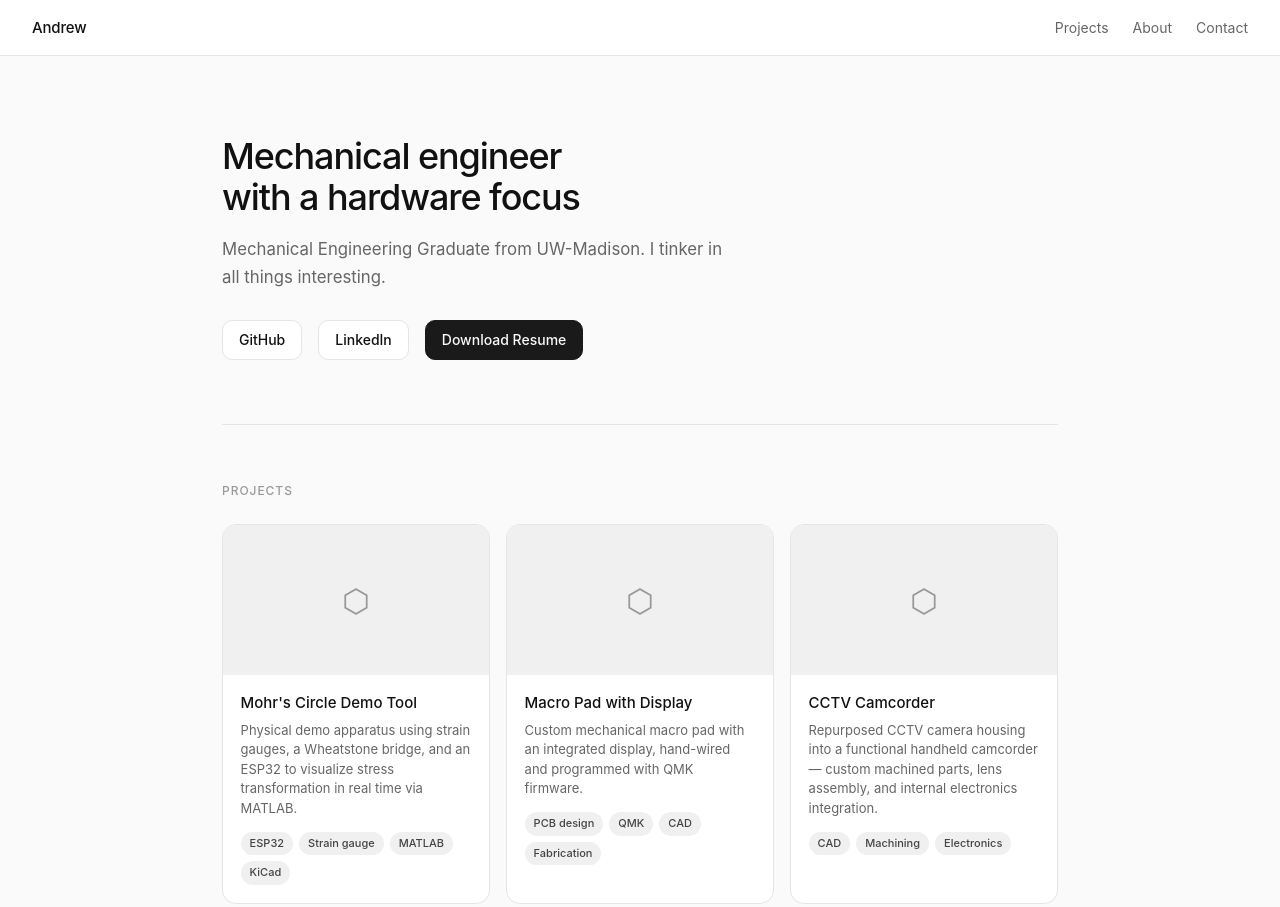
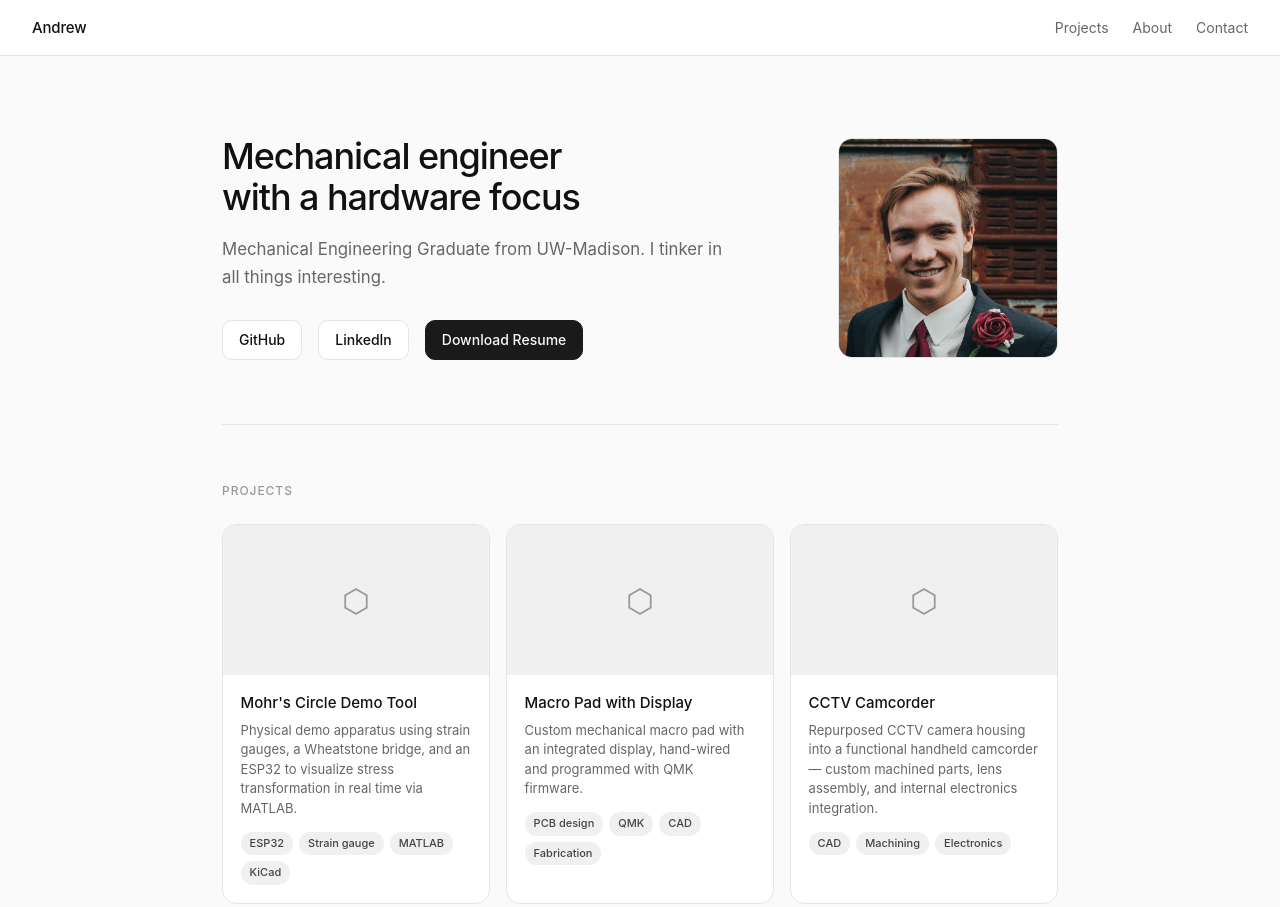
Before and after one commit to Asbatty/project-portfolio, a plain HTML site: page index.html in a window 1280 px wide. Shown: the top 907 px of the page. Drawn offline with Linux system fonts and the light colour scheme.

Commit message:
added photo and changed some small styling to make it look better.

```diff
--- a/assets/css/style.css
+++ b/assets/css/style.css
@@ -84,6 +84,35 @@ nav {
 .hero {
   padding: 5rem 0 4rem;
   border-bottom: 1px solid var(--border);
+}
+
+.hero-content {
+  display: flex;
+  align-items: center;
+  justify-content: space-between;
+  gap: 3rem;
+}
+
+.hero-text {
+  flex: 1;
+}
+
+.hero-photo {
+  flex-shrink: 0;
+  width: 220px;
+  height: 220px;
+  border-radius: var(--radius-lg);
+  overflow: hidden;
+  border: 1px solid var(--border);
+}
+
+.hero-photo img {
+  width: 100%;
+  height: 100%;
+  object-fit: cover;
+  object-position: 20% top;
+  transform: scale(1.2);
+  transform-origin: 15% top;
 }
 
 .hero h1 {
@@ -231,6 +260,8 @@ nav {
 @media (max-width: 600px) {
   .about-grid { grid-template-columns: 1fr; }
   .hero h1 { font-size: 1.75rem; }
+  .hero-content { flex-direction: column-reverse; align-items: flex-start; }
+  .hero-photo { width: 160px; height: 160px; }
   nav { padding: 0 1rem; }
   .container { padding: 0 1rem; }
 }
--- a/index.html
+++ b/index.html
@@ -22,6 +22,8 @@
     <div class="container">
 
       <section class="hero">
+        <div class="hero-content">
+          <div class="hero-text">
             <h1>Mechanical engineer<br>with a hardware focus</h1>
             <p>
               Mechanical Engineering Graduate from UW-Madison. I tinker in all things interesting.
@@ -36,6 +38,11 @@
               <a href="assets/AndrewBattenbergResume.pdf" class="btn btn-solid" download>
                 Download Resume
               </a>
+            </div>
+          </div>
+          <div class="hero-photo">
+            <img src="assets/Andrew.jpeg" alt="Andrew Battenberg" />
+          </div>
         </div>
       </section>
 
```
Also changed, not shown: assets/Andrew.jpeg (added). Lines whose indentation alone changed are shown as unchanged.
